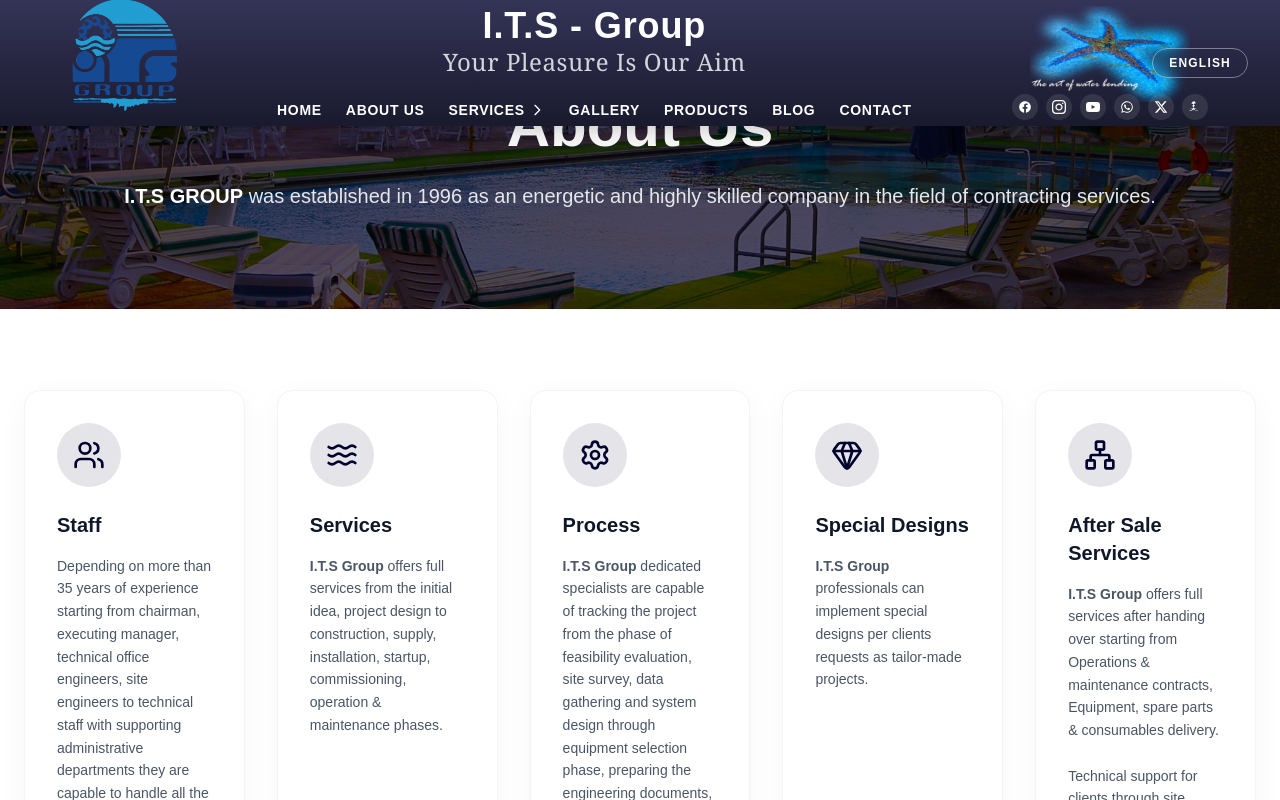
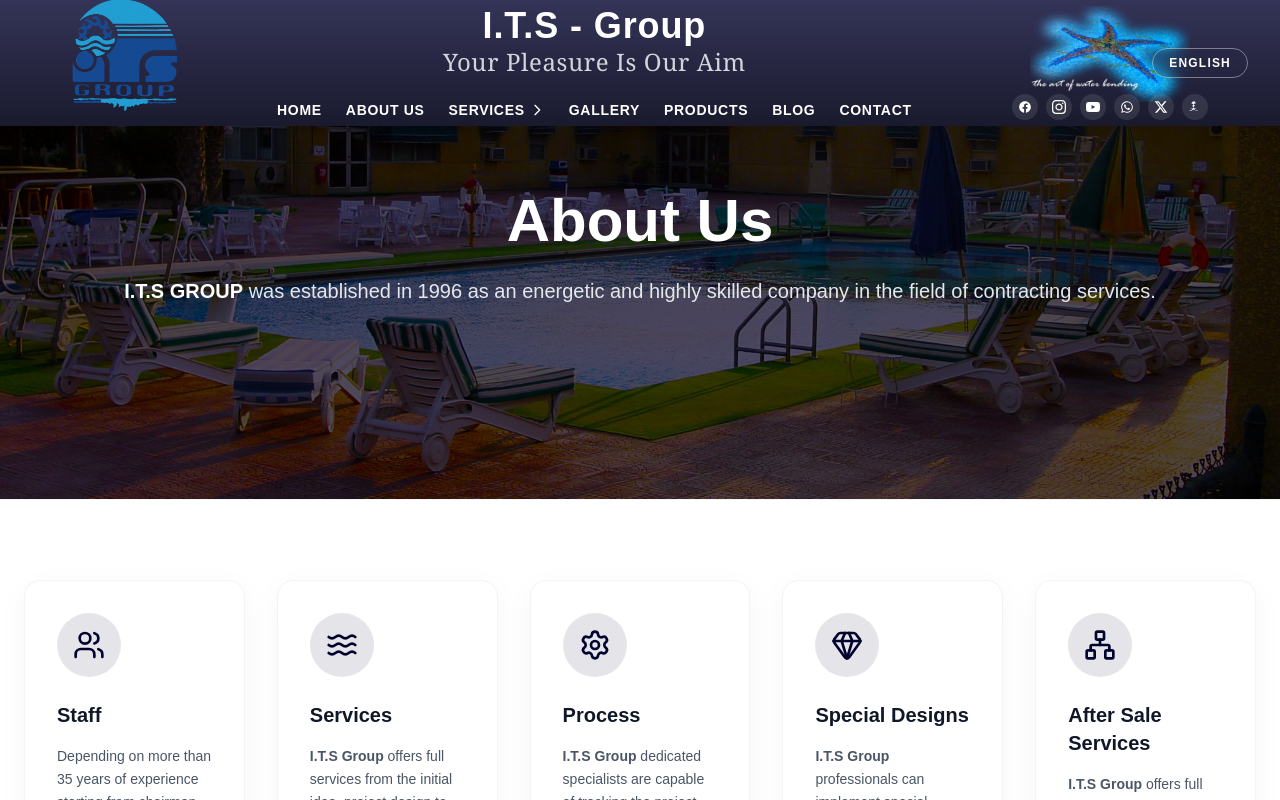
Before and after one commit to Mhghazy/ITS_Next.js, a Next.js app: page /ITS_Next.js/about in a window 1280 px wide. Shown: the top 800 px of the page. Built offline with nearby package versions, Linux system fonts and the light colour scheme.

Commit message:
style: expand hero section width and height to match elementor visually

```diff
--- a/src/app/about/page.tsx
+++ b/src/app/about/page.tsx
@@ -10,7 +10,7 @@
     return (
         <main className="min-h-screen bg-white">
             {/* Header Section */}
-            <section className="relative py-16 lg:py-24 border-b border-gray-100 flex items-center justify-center">
+            <section className="relative py-32 lg:py-40 border-b border-gray-100 flex items-center justify-center min-h-[500px]">
                 {/* Background Image */}
                 <div className="absolute inset-0 z-0">
                     <Image
@@ -25,7 +25,7 @@
                 </div>
 
                 {/* Content */}
-                <div className="relative z-10 w-full max-w-[1140px] mx-auto px-4 text-center">
+                <div className="relative z-10 w-full max-w-[1240px] mx-auto px-4 text-center">
                     <motion.h1
                         className="text-5xl md:text-6xl font-extrabold text-white mb-6"
                         initial={{ opacity: 0, y: 20 }}
```
